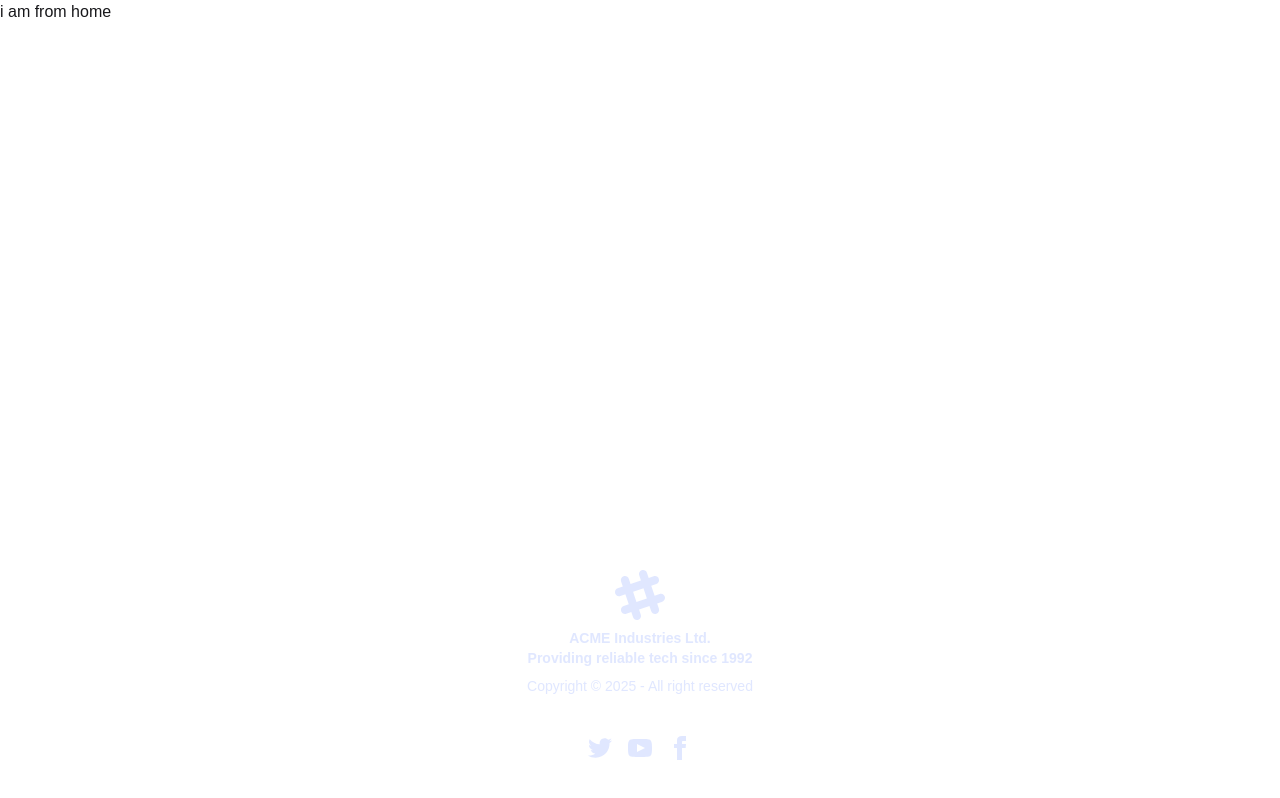
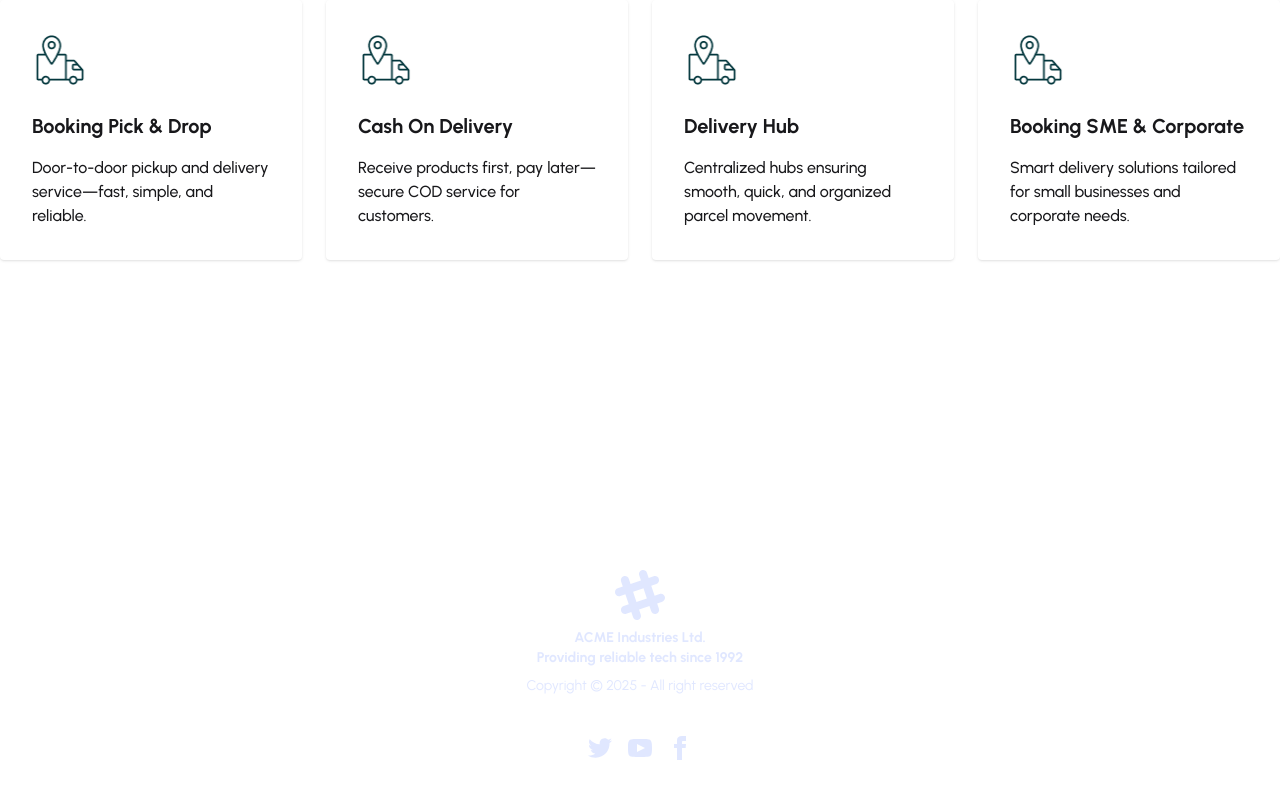
Before and after one commit to mahadi40011/Zap-Shift-Client-Side, a React (Vite) app: page / in a window 1280 px wide. Built offline with nearby package versions, Linux system fonts and the light colour scheme.

Commit message:
Created HowItWorks section

```diff
--- a/src/index.css
+++ b/src/index.css
@@ -1,8 +1,17 @@
+@import url("https://fonts.googleapis.com/css2?family=Urbanist:ital,wght@0,100..900;1,100..900&display=swap");
 @import "tailwindcss";
 @plugin "daisyui";
-
-@import url("https://fonts.googleapis.com/css2?family=Urbanist:ital,wght@0,100..900;1,100..900&display=swap");
+@plugin "daisyui/theme" {
+  name: "light";
+  default: true;
+  --color-primary: red;
+  --color-secondary: teal;
+}
 
 * {
   font-family: "Urbanist", sans-serif;
 }
+
+.home-content{
+  @apply max-w-7xl mx-auto
+}
--- a/src/pages/Home/Home/Home.jsx
+++ b/src/pages/Home/Home/Home.jsx
@@ -1,9 +1,10 @@
 import React from 'react';
+import HowItWorks from '../HowItWorks/HowItWorks';
 
 const Home = () => {
   return (
     <div>
-      i am from home
+      <HowItWorks/>
     </div>
   );
 };
--- /dev/null
+++ b/src/pages/Home/HowItWorks/HowItWorks.jsx
@@ -0,0 +1,45 @@
+import React from "react";
+import image from "../../../assets/bookingIcon.png";
+
+const HowItWorks = () => {
+  const cards = [
+    {
+      id: 0,
+      title: "Booking Pick & Drop",
+      description:
+        "Door-to-door pickup and delivery service—fast, simple, and reliable.",
+    },
+    {
+      id: 1,
+      title: "Cash On Delivery",
+      description:
+        "Receive products first, pay later—secure COD service for customers.",
+    },
+    {
+      id: 2,
+      title: "Delivery Hub",
+      description:
+        "Centralized hubs ensuring smooth, quick, and organized parcel movement.",
+    },
+    {
+      id: 3,
+      title: "Booking SME & Corporate",
+      description:
+        "Smart delivery solutions tailored for small businesses and corporate needs.",
+    },
+  ];
+
+  return (
+    <div className="home-content grid gap-6 grid-cols-1 sm:grid-cols-2 md:grid-cols-3 lg:grid-cols-4">
+      {cards.map((card) => (
+        <div key={card.id} className="p-8 shadow rounded">
+          <img className="w-14 h-14" src={image} alt={card.title} />
+          <h2 className="font-bold text-xl mt-6 mb-4">{card.title}</h2>
+          <p className="font-medium ]">{card.description}</p>
+        </div>
+      ))}
+    </div>
+  );
+};
+
+export default HowItWorks;
```
